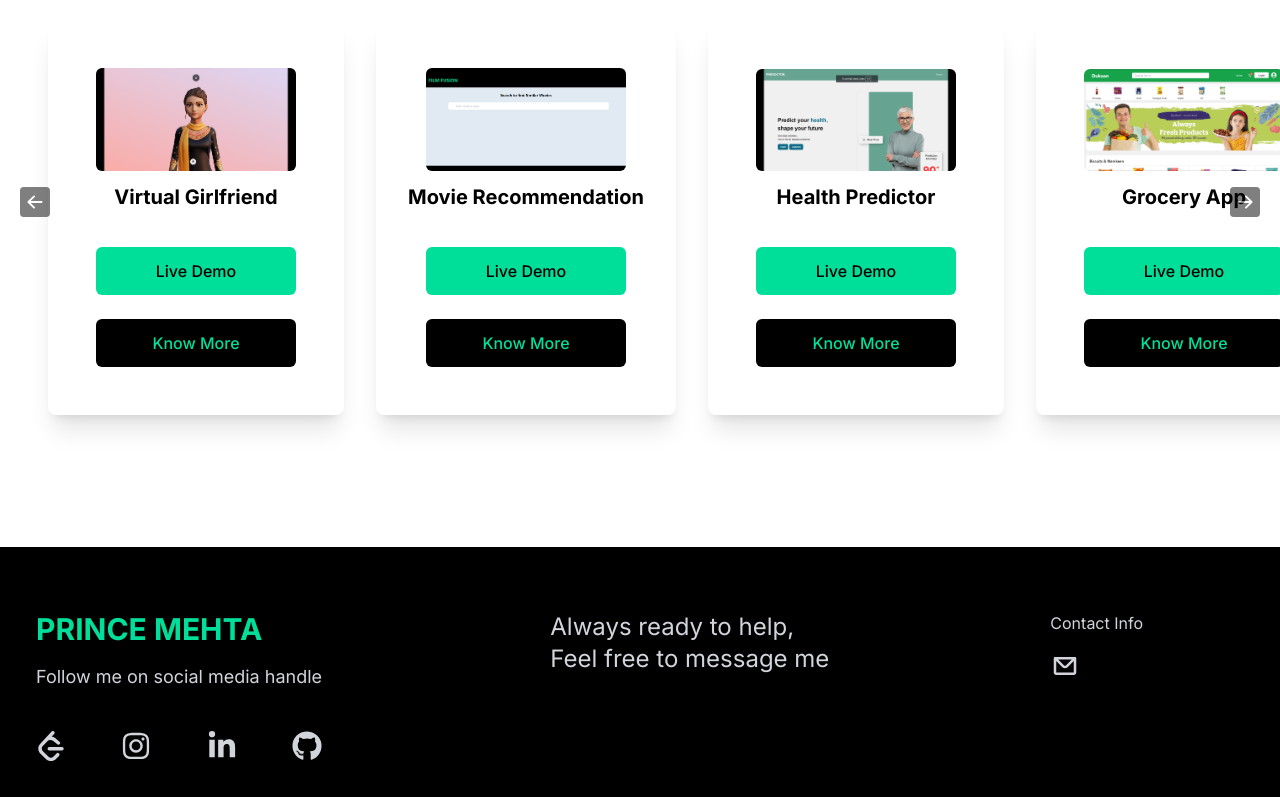
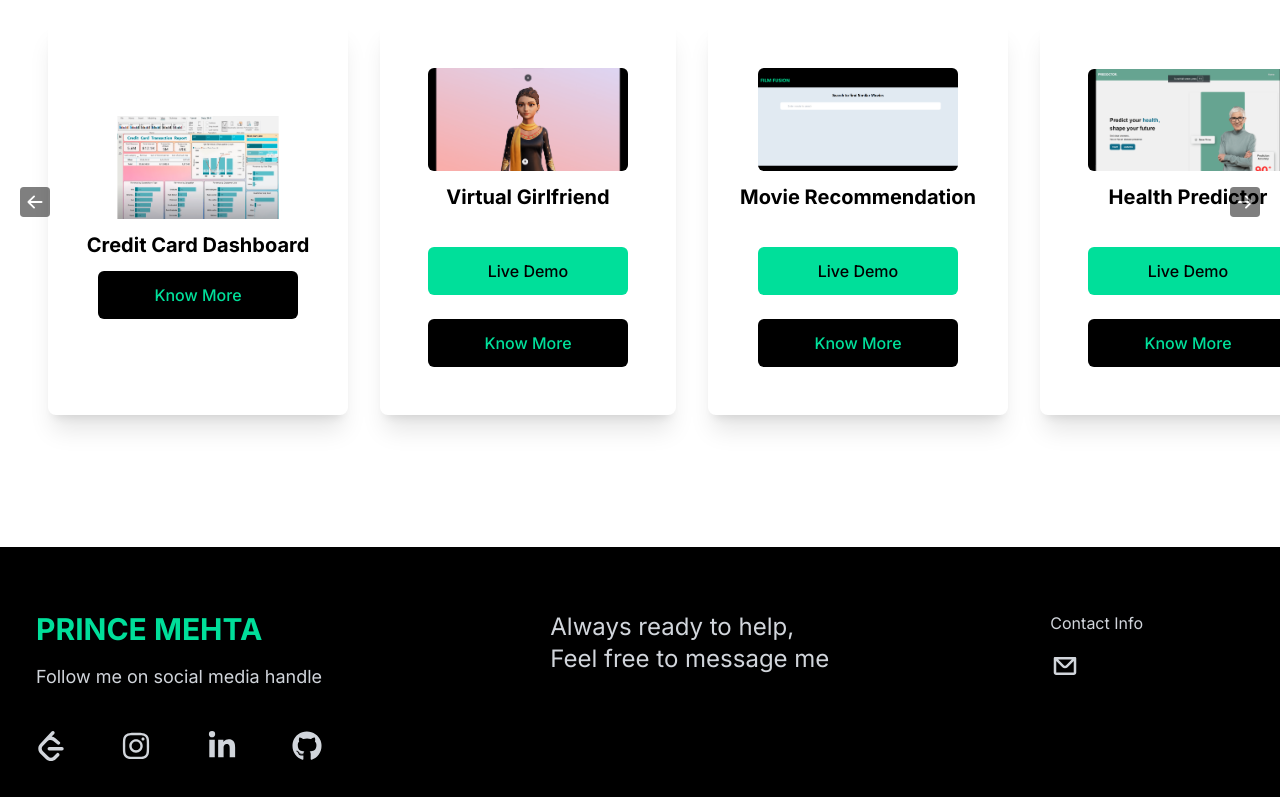
Before and after one commit to Prince-0000/portfolio_app, a Next.js app: page / in a window 1280 px wide. Shown: the part 2309-3106 px from the top of the page. Built offline with nearby package versions, Linux system fonts and the light colour scheme.

Commit message:
add project

```diff
--- a/src/components/navbar/navbar.tsx
+++ b/src/components/navbar/navbar.tsx
@@ -10,7 +10,8 @@ const Navbar = () => {
   const handleNav = () => {
     setNav(!nav);
   };
-  const fileUrl = "https://drive.google.com/file/d/1pylPolQr6ShQ34MTteaLBzYkc76QgaY3/view?usp=sharing";
+  // const fileUrl = "https://drive.google.com/file/d/1pylPolQr6ShQ34MTteaLBzYkc76QgaY3/view?usp=sharing";
+  const fileUrl = "https://drive.google.com/file/d/1bKqoe9LMn1HlxzqGf6S9h7Ei4StPmvgu/view?usp=sharing"
   const handleDownload = () => {
     window.open(fileUrl, "_blank");
     // toast.info("You don't have access !");
--- a/src/components/projects/projects.tsx
+++ b/src/components/projects/projects.tsx
@@ -5,19 +5,19 @@ import Counterfeit from "@/assests/counterfiet.png";
 import Movie from "@/assests/movie.png";
 import Voice from "@/assests/voice.png";
 import Health from "@/assests/health.png";
-// import PowerBI from "@/assests/powerbi.png";
+import PowerBI from "@/assests/powerbi.png";
 import { BsFillArrowLeftSquareFill, BsFillArrowRightSquareFill } from "react-icons/bs";
 
 const Projects = () => {
   const projects = [
-    // {
-    //   image: PowerBI,
-    //   title: `Credit Card Dashboard`,
-    //   tech: ["SQL", "Power BI"],
-    //   liveUrl: "",
-    //   codeUrl: "",
-    //   description: "In this Power BI project, I developed an end-to-end dashboard for data analysis. The process included data extraction, transformation, and loading (ETL), followed by creating data models and designing interactive visualizations. I leveraged Power BI's DAX functions and advanced features to build insightful reports and dashboards."
-    // },
+    {
+      image: PowerBI,
+      title: `Credit Card Dashboard`,
+      tech: ["SQL", "Power BI"],
+      liveUrl: "",
+      codeUrl: "",
+      description: "In this Power BI project, I developed an end-to-end dashboard for data analysis. The process included data extraction, transformation, and loading (ETL), followed by creating data models and designing interactive visualizations. I leveraged Power BI's DAX functions and advanced features to build insightful reports and dashboards."
+    },
     {
       image: Voice,
       title: "Virtual Girlfriend",
```
